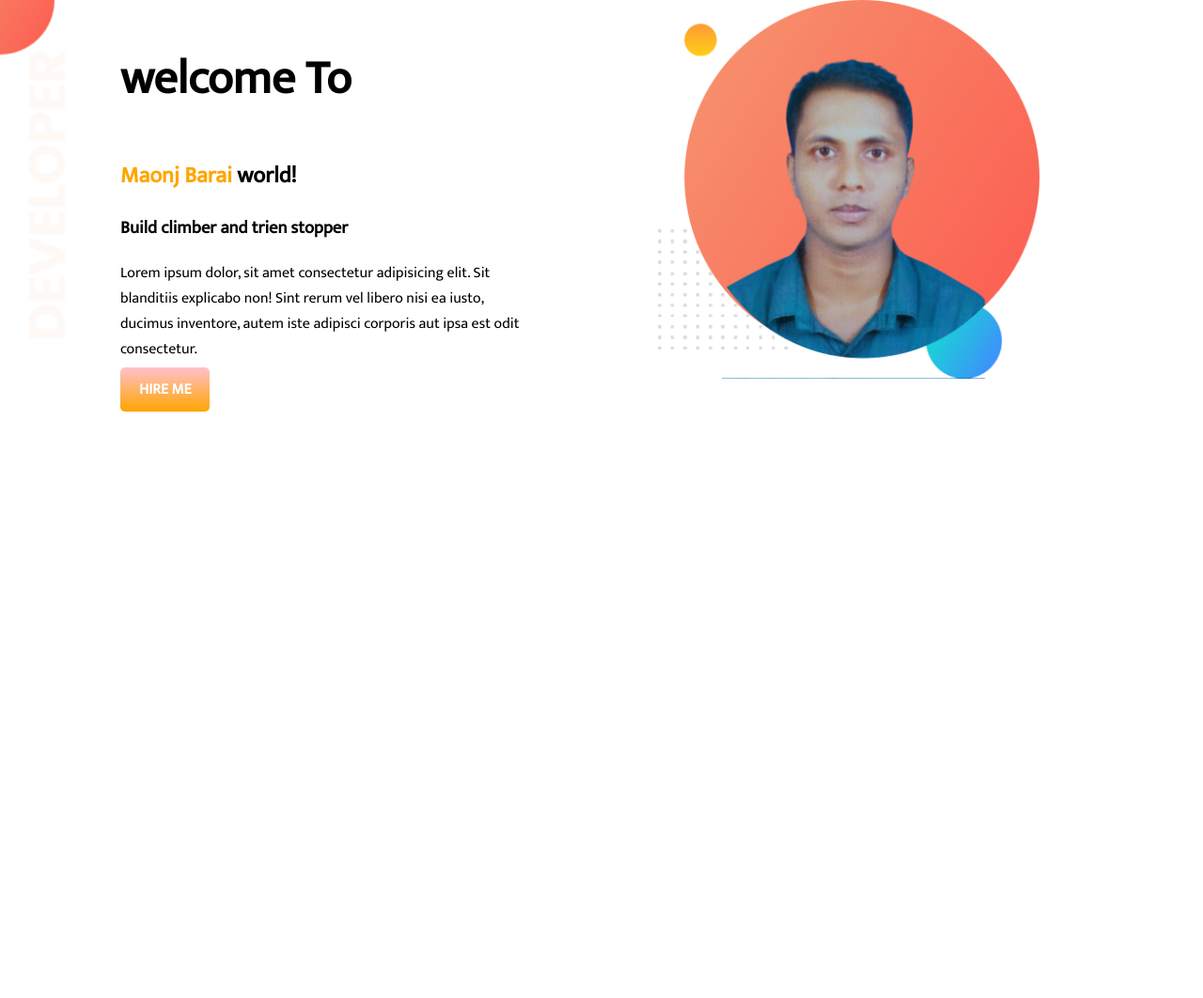
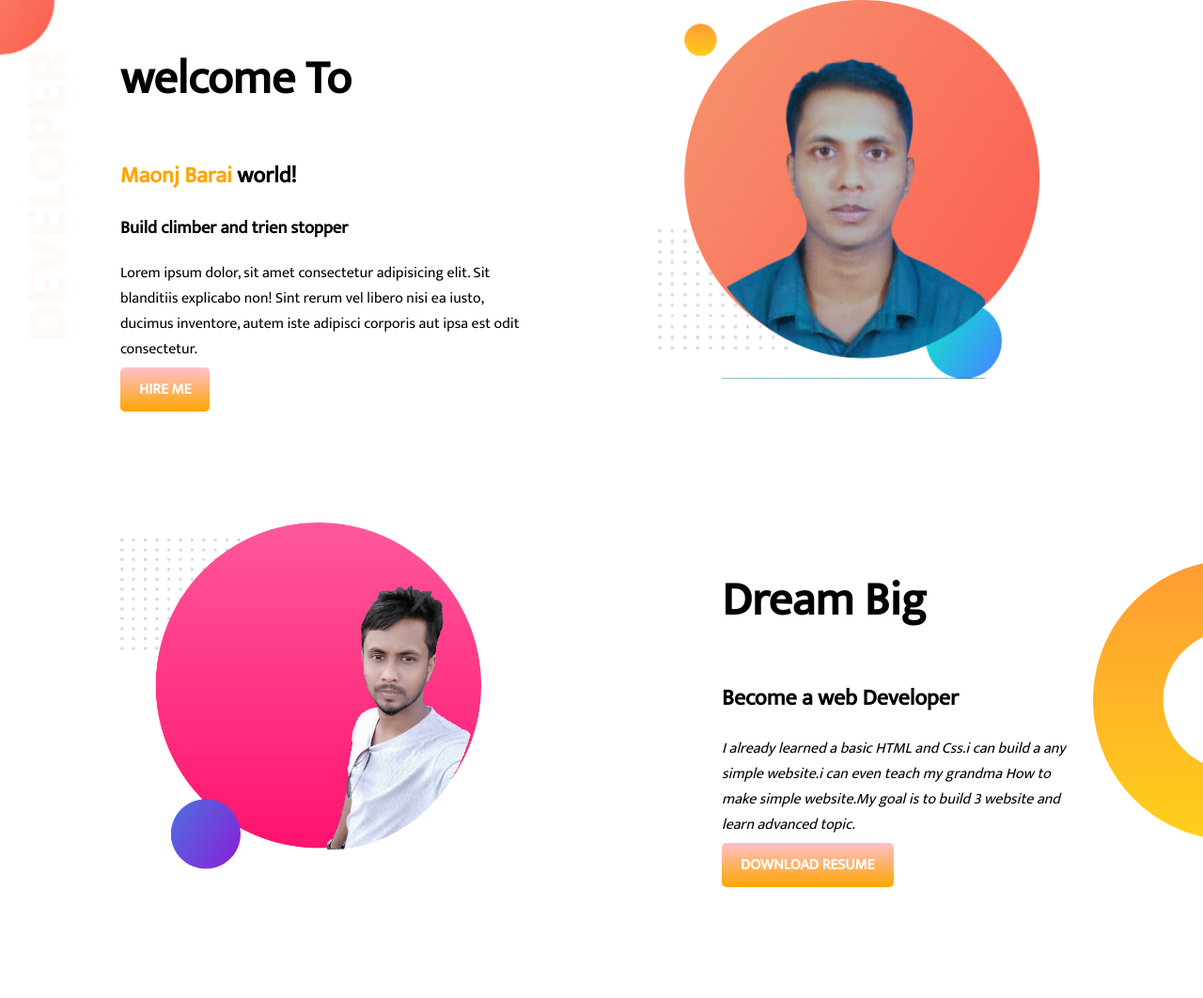
Before and after one commit to MBbarai/developer-protfolio, a plain HTML site: page index.html in a window 1280 px wide. Shown: the whole page at 94% size. Before the commit the page ends 800 px from the top, so only its background shows below. Drawn offline with Linux system fonts and the light colour scheme.

Commit message:
third commit

```diff
--- a/index.html
+++ b/index.html
@@ -23,6 +23,17 @@
     <img src="images/manoj.png" alt="manoj">
  </div>
    </section>
+   <section id="dream-big">
+       <div id="left-contain">
+           <img src="images/drem-bg.png" alt="manoj">
+       </div>
+       <div id="right-contain">
+           <h1>Dream Big</h1>
+           <h2>Become a web Developer</h2>
+           <p>I already learned a basic HTML and Css.i can build a any simple website.i can even teach my grandma How to make simple website.My goal is to  build 3 website and learn advanced topic.</p>
+           <a href="#">DOWNLOAD RESUME</a>
+       </div>
+   </section>
 
 </body>
 </html>
--- a/style.css
+++ b/style.css
@@ -35,4 +35,35 @@ h1{
 #top-banner{
     background-image: url(images/top-banner.png);
     background-repeat: no-repeat;
+
 }
+#dream-big{
+    background-image: url(images/dream-bg.png);
+    background-repeat: no-repeat;
+    background-position:right;
+}
+#left-contain{
+     width:50%;
+     margin:10%
+}
+#right-contain{
+    width:50%;
+    margin:10%
+}
+#left-contain img{
+    width:100%;
+}
+#right-contain p{
+    font-style: italic;
+}
+#right-contain h1{
+    font-style: bold;
+}
+#right-contain a{
+    text-decoration:none;
+    background-image: linear-gradient(pink,orange);
+    color:white;
+    padding:10px 20px;
+    border-radius:5px;
+    font-weight: 700;
+}
```
Also changed, not shown: images/drem-bg.png (added).
